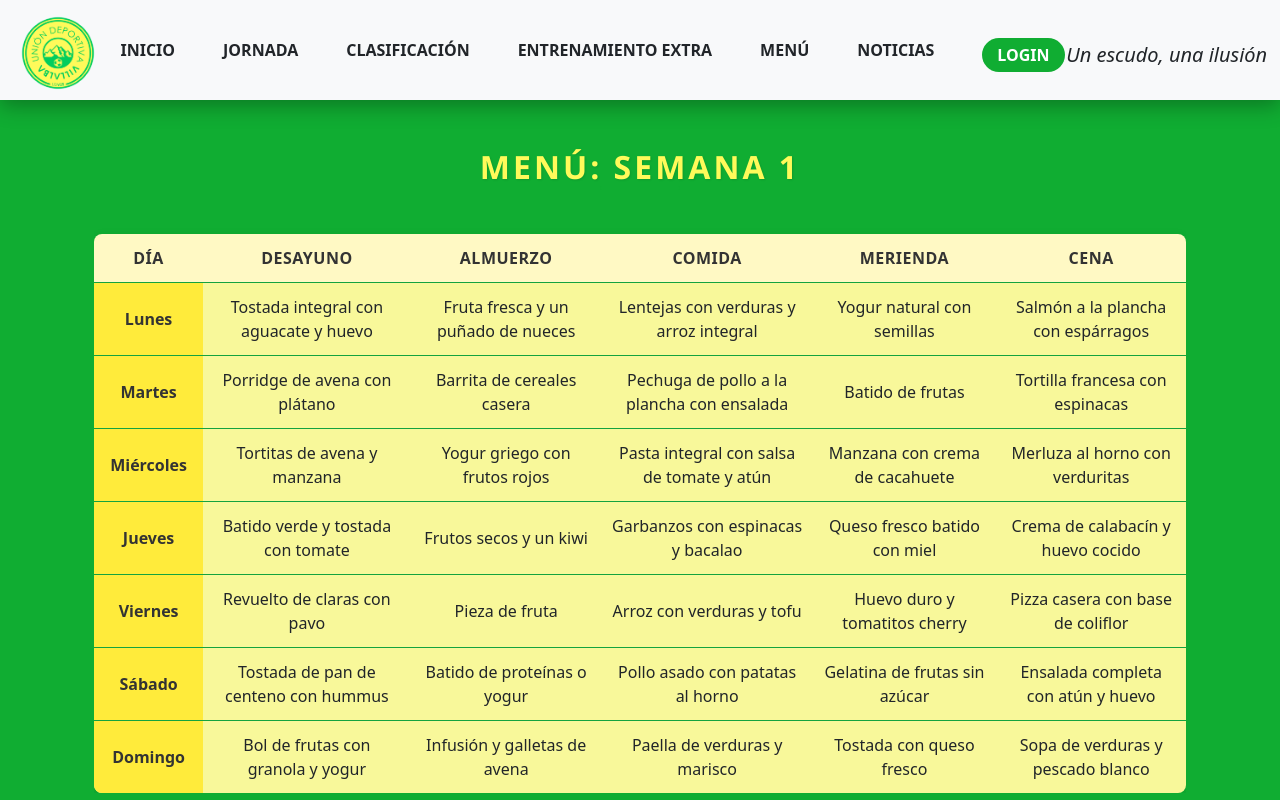
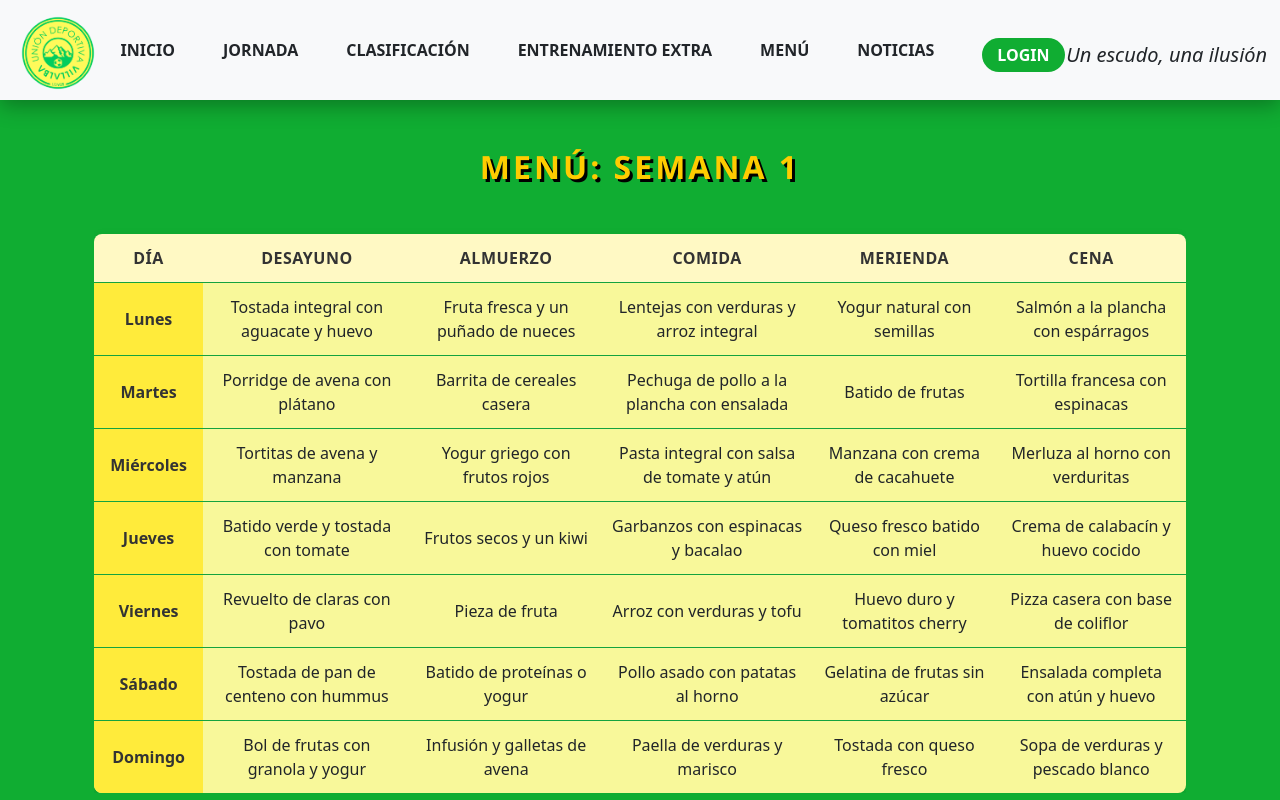
Before and after one commit to elenams262/prueba-front, an Angular app: page /menu in a window 1280 px wide. Shown: the top 800 px of the page. Built offline with nearby package versions, Linux system fonts and the light colour scheme.

Commit message:
modifico titulos

```diff
--- a/src/styles.css
+++ b/src/styles.css
@@ -43,15 +43,15 @@ nav {
 }
 
 h2 {
-  color: #fffa5a; /* Verde corporativo por defecto */
-  font-family: 'Segoe UI', Roboto, 'Helvetica Neue', Arial, sans-serif; /* Asegurar fuente moderna */
+  color: rgb(16, 173, 50); /* Verde corporativo por defecto */
+  font-family: 'Segoe UI', Roboto, 'Helvetica Neue', Arial, sans-serif;
   font-weight: 800; /* Extra bold */
   text-transform: uppercase;
   letter-spacing: 3px;
   margin-bottom: 1.5rem;
   padding-bottom: 10px;
   position: relative;
-  text-shadow: 1px 1px 2px rgba(0, 0, 0, 0.1); /* Sutil sombra para profundidad */
+  text-shadow: 2px 2px 0px #000000; /* Borde oscuro fuerte */
 }
 
 /* Línea decorativa inferior para todos los H2 */
@@ -89,6 +89,7 @@ h2.text-white {
     margin: 5px;
     box-shadow: 0px 10px 10px 0px rgba(0, 0, 0, 0.414);
   }
+}
 
 footer.bg-light {
   background-color: #f8f9fa !important;
@@ -96,7 +97,7 @@ h2.text-white {
 
 .text-yellow-brand {
   color: #ffcc00 !important; /* Amarillo "escudo" */
-    text-shadow: 2px 2px 0px rgba(0, 0, 0, 0.5); /* Sombra dura para resaltar sobre el fondo verde */
+  text-shadow: 3px 3px 0px #000000; /* Borde/Sombra negra fuerte */
 }
 
 /* GLOBAL NEWS CARD STYLES */
@@ -157,4 +158,3 @@ h2.text-white {
   text-decoration: underline !important;
   color: #212529 !important;
 }
-}
```
Lines whose indentation alone changed are shown as unchanged.
